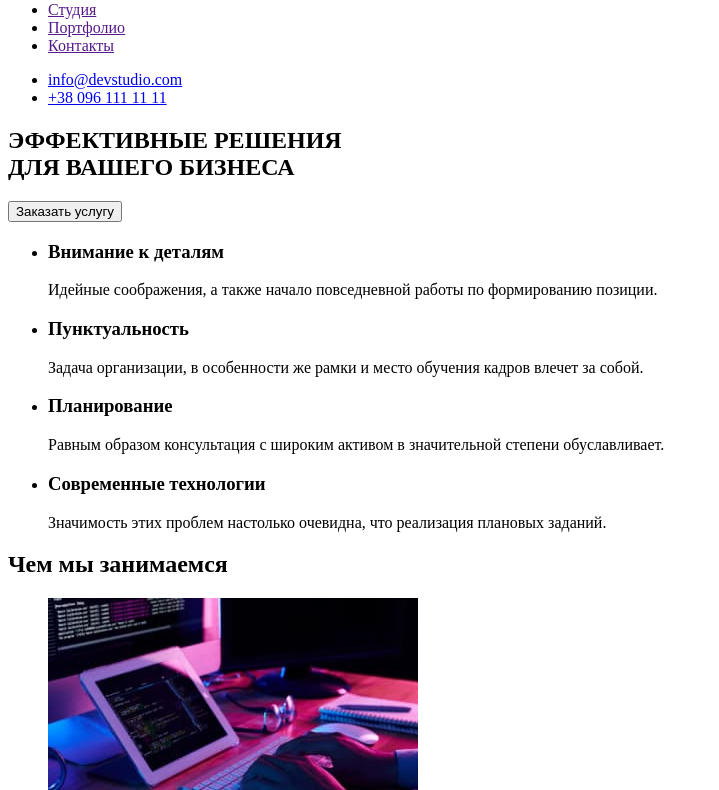
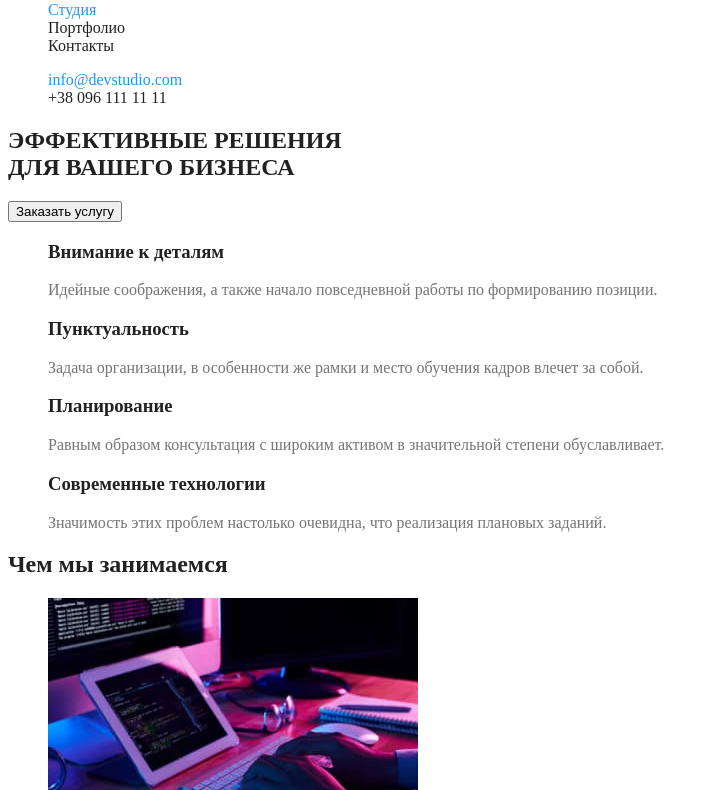
Before and after one commit to vova-od/goit-markup-hw-02.1, a plain HTML site: page index.html in a window 1280 px wide. Shown: the part 41-831 px from the top of the page, without its empty margins (0-719 px from the left). Drawn offline with Linux system fonts and the light colour scheme.

Commit message:
подключение стилей

```diff
--- a/css/styles.css
+++ b/css/styles.css
@@ -1,3 +1,53 @@
+/* color: #FFFFFF; цвет шрифта главного блока */
+/* color: #212121; основной цвет текста */
+/* color: #757575; цвет текста обзаца */
+/* color: #2196F3;цвет акцента */
+
+:root {
+  --primary-text-color:#212121;
+  --title-text-color:
+  --accent-color:#2196f3;
+  --primari-bg-color:
+  /* пример color: var(--primary-text-color); */
+}
 body {
-  background: ;
+  color: #212121;
+  background-color: #ffffff;
 }
+/* убраны точки перед текстом */
+ul {
+  list-style: none;
+}
+/* цвет ссылок */
+.link-current,
+.logo-web {
+  color: #2196f3;
+}
+/* основной цвет txt */
+.link,
+.logo-Studio {
+  color: #212121;
+}
+/* смена цвета при навидении на ссылку */
+.page-header .link:hover,
+.page-header .link:focus {
+  color: #2196f3;
+}
+/* убраны подчеркивания с текста */
+a {
+  text-decoration: none;
+}
+/* герой */
+.hero-title {
+  color: ;
+}
+/* кнопка */
+.batton {
+}
+/* преимущества */
+.feature-list .title {
+  color: #212121;
+}
+p {
+  color: #757575;
+}
--- a/index.html
+++ b/index.html
@@ -8,30 +8,30 @@
         <link rel="stylesheet" href="css/styles.css">
 </head>
 <body>
-    <header>
+
+    <!-- шапка сайта -->
+    <header class="page-header">
         <nav>
-            <a href="./index.html">
-                <span class="logo-web">Web</span>Studio
+            <a class="logo" href="./index.html">
+                <span class="logo-web">Web</span><span class="logo-Studio">Studio</span>
             </a>
-            <ul>
-                <li><a href="">Студия</a></li>
-                <li><a href="">Портфолио</a></li>
-                <li><a href="">Контакты</a></li>
+            <ul class="site-nav list">
+                <li><a class="link-current" href="./index.html">Студия</a></li>
+                <li><a class="link" href="">Портфолио</a></li>
+                <li><a class="link" href="">Контакты</a></li>
             </ul>
         </nav>
-        <!--contact-->
+        <!-- contact -->
         <ul>
-            <li><a href="mail:info@devstudio.com">info@devstudio.com</a></li>
-            <li><a href="tel:+380961111111">+38 096 111 11 11</a></li>
+            <li><a class="link-current" href="mail:info@devstudio.com">info@devstudio.com</a></li>
+            <li><a class="link" href="tel:+380961111111">+38 096 111 11 11</a></li>
         </ul>
-
     </header>
 
-
+    <!--герой-->
     <main>
-        <!--Caption-->
-        <section>
-            <h1>
+        <section class="hero">
+            <h1 class="hero-title">
                 ЭФФЕКТИВНЫЕ РЕШЕНИЯ
                 <br>
                 ДЛЯ ВАШЕГО БИЗНЕСА
@@ -39,30 +39,29 @@
             <button type="button">Заказать услугу</button>
         </section>
 
-        <!--features-->
-
+    <!--преимущества-->
         <section>
-            <ul>
+            <ul class="feature-list">
                 <li>
-                    <h3>Внимание к деталям</h3>
+                    <h3 class="title">Внимание к деталям</h3>
                     <p>Идейные соображения, а также начало повседневной работы по формированию позиции.</p>
                 </li>
                 <li>
-                    <h3>Пунктуальность</h3>
+                    <h3 class="title">Пунктуальность</h3>
                     <p>Задача организации, в особенности же рамки и место обучения кадров влечет за собой.</p>
                 </li>
                 <li>
-                    <h3>Планирование</h3>
+                    <h3 class="title">Планирование</h3>
                     <p>Равным образом консультация с широким активом в значительной степени обуславливает.</p>
                 </li>
                 <li>
-                    <h3>Современные технологии</h3>
+                    <h3 class="title">Современные технологии</h3>
                     <p>Значимость этих проблем настолько очевидна, что реализация плановых заданий.</p>
                 </li>
             </ul>
         </section>
 
-        <!--occupation-->
+    <!--виды деятельности-->
         <section>
             <h2>Чем мы занимаемся</h2>
             <ul>
@@ -70,13 +69,12 @@
                 <li><img src="./images/box2.jpg" alt="адаптация под все виды устроиств" width="370" height="294"></li>
                 <li><img src="./images/box3.jpg" alt="стилизация" width="370" height="294"></li>
             </ul>
+        </section>
 
-        </section>
-        <!--employees-->
-        <section>
+        <!--коллектив-->
+        <section class="team">
             <h2>Наша команда</h2>
             <ul>
-
                 <li><img src="./images/img1.jpg" alt="дизайнер продукции" width="270" height="260">
                     <h3>Игорь Демьяненко</h3>
                     <p>Product Designer</p>
@@ -95,13 +93,11 @@
                     <h3>Михаил Ермаков</h3>
                     <p>UI Designer</p>
                 </li>
-
             </ul>
-
         </section>
     </main>
+
     <!--adres-->
-
     <footer>
         <a href="./index.html">
             <span class="logo-web">Web</span>Studio
```
